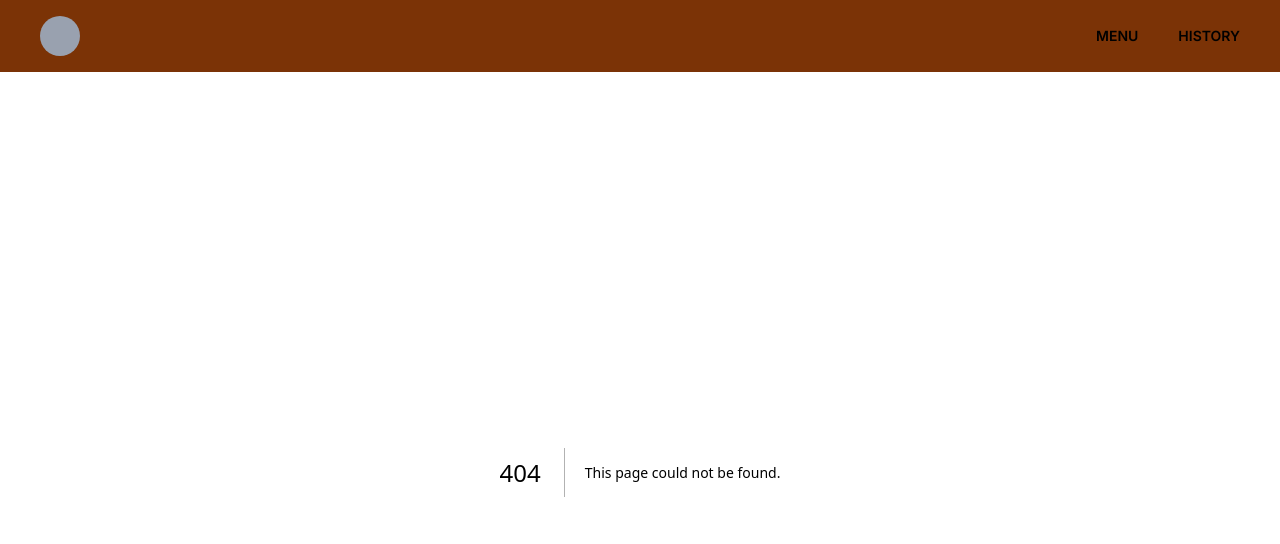
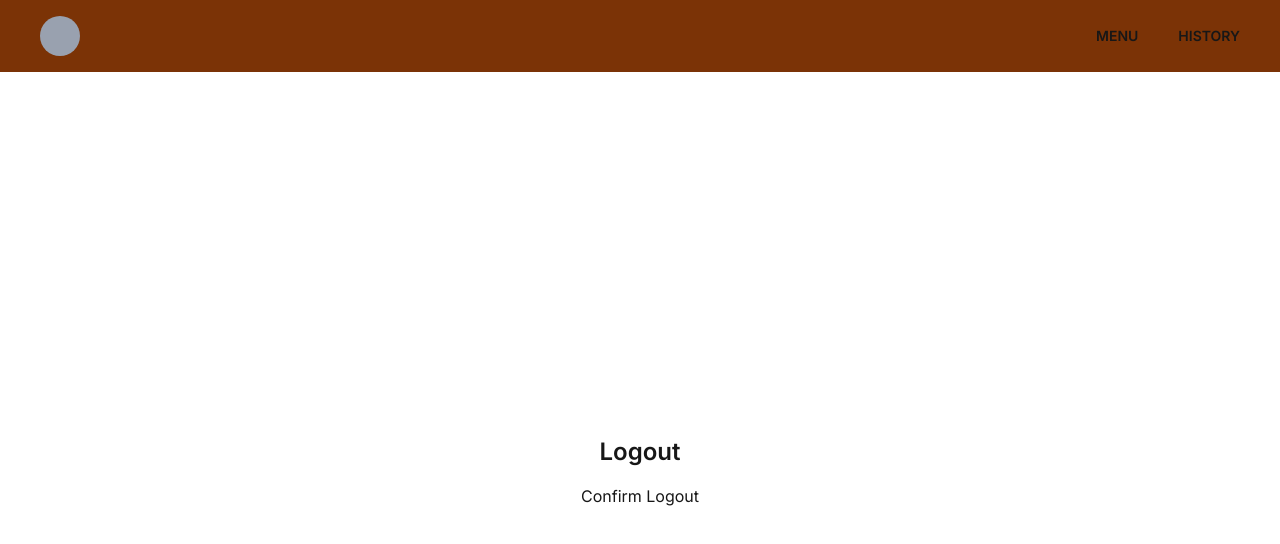
Before and after one commit to Lunalyna2/Joe-s-Coffee-Shop, a Next.js app: page /logout in a window 1280 px wide. Before the commit this address had no page. Shown: the top 544 px of the page. Built offline with nearby package versions, Linux system fonts and the light colour scheme.

Commit message:
feat(logout): implement logout confirmation page with Supabase sign-out and redirect

```diff
--- /dev/null
+++ b/app/logout/page.tsx
@@ -0,0 +1,22 @@
+import { createClient } from "@/utils/supabase/server";
+import { redirect } from "next/navigation";
+
+// server action for logout
+export async function logoutAction() {
+  "use server";
+  const supabase = await createClient();
+  await supabase.auth.signOut();
+  redirect("/login");
+}
+
+export default function LogoutPage() {
+  return (
+    <form
+      action={logoutAction}
+      className="flex flex-col items-center justify-center min-h-screen"
+    >
+      <h1 className="text-2xl font-semibold mb-4">Logout</h1>
+      <button type="submit">Confirm Logout</button>
+    </form>
+  );
+}
```
